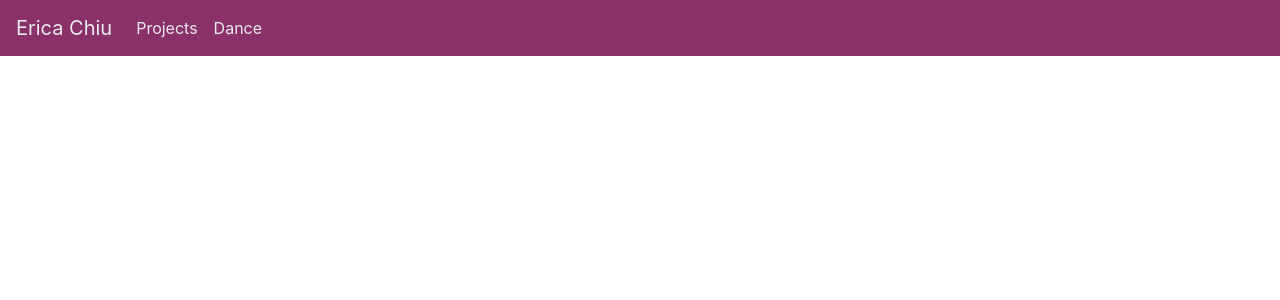
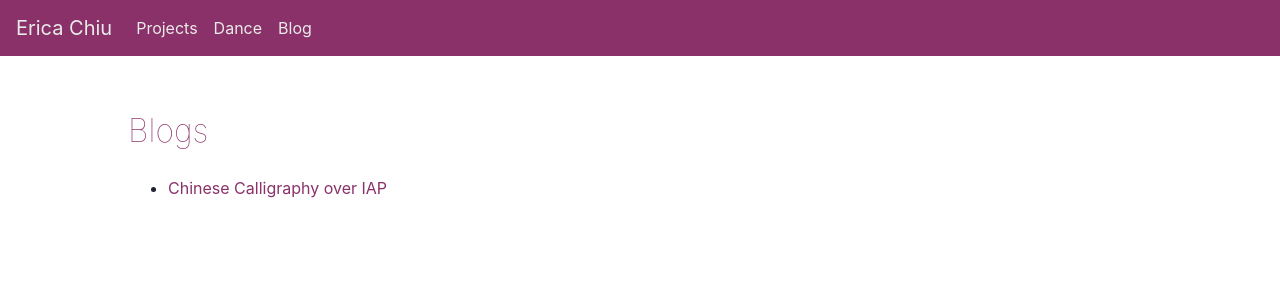
Before and after one commit to erica-chiu/website, a React (Create React App) app: page /#/blog in a window 1280 px wide. Shown: the top 300 px of the page. Built offline with nearby package versions, Linux system fonts and the light colour scheme.

Commit message:
Add blogs

```diff
--- a/package.json
+++ b/package.json
@@ -6,7 +6,7 @@
   "dependencies": {
     "bootstrap": "^4.5.0",
     "gh-pages": "^2.0.1",
-    "react": "^16.7.0",
+    "react": "^16.8.0",
     "react-dom": "^16.13.1",
     "react-image-gallery": "^1.0.7",
     "react-router-dom": "^5.2.0",
--- a/src/App.css
+++ b/src/App.css
@@ -24,13 +24,13 @@
   max-width: 60%;
 }
 
-.dance-page, .home-page, .project-page {
+.dance-page, .home-page, .project-page, .blog-page {
   margin-left: 10%;
   margin-right: 10%;
   margin-bottom: 10%;
 }
 
-.dance-heading, .dance-title, .home-header, .project-header, .project-title {
+.dance-heading, .dance-title, .home-header, .project-header, .project-title, .blog-header {
   margin-top: 5%;
   margin-bottom: 2%;
   font-size: xx-large;
@@ -54,7 +54,7 @@ a, a:link, a:visited {
   color: #893168;
 }
 
-.App-basic {
+.App-basic, .error-page {
   background-color: white;
   min-height: 100vh;
   display: flex;
--- a/src/App.js
+++ b/src/App.js
@@ -1,10 +1,11 @@
 import React, { Component } from 'react';
 import {HashRouter, Route} from 'react-router-dom';
-import DancePage from './DancePage';
-import ProjectPage from './ProjectPage';
-import HomePage from './HomePage';
+import DancePage from './pages/DancePage';
+import ProjectPage from './pages/ProjectPage';
+import BlogPage from './pages/BlogPage';
+import HomePage from './pages/HomePage';
 import './App.css';
-import AppHeader from './AppHeader';
+import AppHeader from './components/AppHeader';
 
 
 class App extends Component {
@@ -16,6 +17,8 @@ class App extends Component {
             <Route exact path="/" component={HomePage}/>
             <Route path="/projects" component={ProjectPage}/>
             <Route path="/dance" component={DancePage}/>
+            <Route path="/blog" component={BlogPage}/>
+            <Route path="/blogs/:id" component={BlogPage}/>
           </div>
         </HashRouter>
     );
--- a/src/AppHeader.js
+++ b/src/components/AppHeader.js
@@ -19,6 +19,9 @@ const AppHeader = () => {
                     <NavItem>
                         <NavLink href="#/dance"><div className="header-section">Dance</div></NavLink>
                     </NavItem>
+                    <NavItem>
+                        <NavLink href="#/blog"><div className="header-section">Blog</div></NavLink>
+                    </NavItem>
                 </Nav>
             </Navbar>
         </div>
--- /dev/null
+++ b/src/pages/BlogPage.js
@@ -0,0 +1,50 @@
+import React from 'react';
+import { useParams } from 'react-router-dom';
+import ErrorPage from './ErrorPage';
+import CalligraphyBlog from './blogs/CalligraphyBlog';
+
+const blogList = [
+    {
+        id: "calligraphy",
+        page: <CalligraphyBlog/>,
+        name: "Chinese Calligraphy over IAP"
+    },
+];
+
+const blogDict = blogList.reduce((dict, blog) => {
+    dict[blog.id] = blog.page;
+    return dict
+}, {});
+
+function getBlogHome() {
+    return (
+        <div className="blog-page">
+            <div className="blog-header">
+                Blogs
+            </div>
+            <div className="blogs">
+                <ul>
+                    {blogList.map((blog) => (
+                        <li key={blog.id}>
+                            <a href={"/#/blogs/"+blog.id}>{blog.name}</a>
+                        </li>
+                    ))}
+                </ul>
+
+            </div>
+        </div>
+    )
+}
+
+const BlogPage = () => {
+    let { id } = useParams();
+    console.log(id);
+    if (id === undefined) {
+        return getBlogHome();
+    } else if (id in blogDict) {
+        return blogDict[id];
+    }
+    return <ErrorPage/>;
+}
+
+export default BlogPage;
--- a/src/DancePage.js
+++ b/src/pages/DancePage.js
@@ -1,5 +1,5 @@
 import React from 'react';
-import VideoGallery from './components/VideoGallery';
+import VideoGallery from '../components/VideoGallery';
 
 const directedVideos = [
     'DKkLxDJn0Nk',  // Never Ever (ADT Cover)
--- /dev/null
+++ b/src/pages/ErrorPage.js
@@ -0,0 +1,11 @@
+import React from 'react';
+
+const ErrorPage = () => {
+    return (
+        <div className="error-page">
+            Sorry, the page can not be found.
+        </div>
+    )
+}
+
+export default ErrorPage;
--- /dev/null
+++ b/src/pages/blogs/CalligraphyBlog.js
@@ -0,0 +1,11 @@
+import React from 'react';
+
+const CalligraphyBlog = () => {
+    return (
+        <div className="calligraphy-blog">
+
+        </div>
+    )
+};
+
+export default CalligraphyBlog;
```
Also changed, not shown: src/pages/HomePage.js (renamed from src/HomePage.js), src/pages/ProjectPage.js (renamed from src/ProjectPage.js), 1 other file (tests, documents, lock files or other folders).
